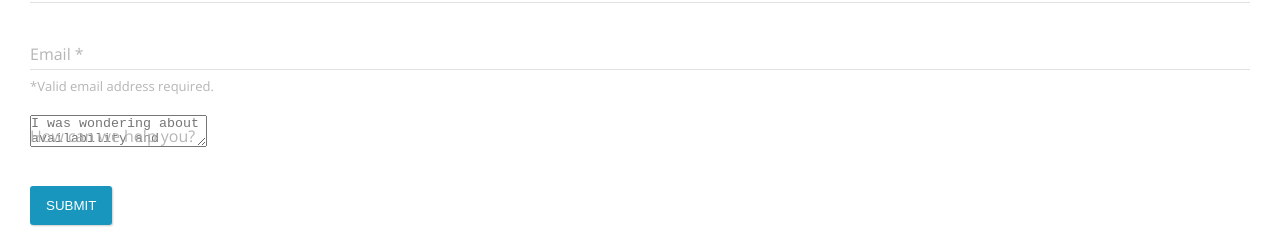
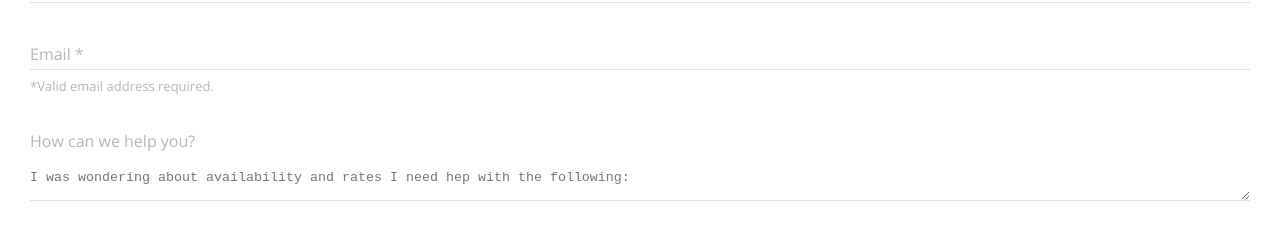
Before and after one commit to Chloesnowzhang/remake-lets-paint-studio, a React (Create React App) app: page / in a window 1280 px wide. Shown: the part 187-425 px from the top of the page. Built offline with nearby package versions, Linux system fonts and the light colour scheme.

Commit message:
Continue Quote

```diff
--- a/src/components/quote/Quote-styles.module.css
+++ b/src/components/quote/Quote-styles.module.css
@@ -75,6 +75,29 @@
   font-size: 13px;
 }
 
+.help {
+  margin-top: 20px;
+}
+
+.container > form > div:nth-last-of-type(2) > label {
+  position: relative;
+  display: block;
+  margin-bottom: 0.8rem;
+  text-align: left;
+}
+
+.help textarea {
+  width: 100%;
+  border-bottom: 1.5px solid var(--quote-border);
+  border-top: 0;
+  border-left: 0;
+  border-right: 0;
+}
+
+.help textarea:focus {
+  border-bottom: 1.5px solid var(--primary-color-light);
+}
+
 .container button {
   margin-top: 34px;
   margin-bottom: 34px;
--- a/src/components/quote/Quote.js
+++ b/src/components/quote/Quote.js
@@ -62,9 +62,12 @@ const Quote = () => {
           </label>
           <span>*Valid email address required.</span>
         </div>
-        <div>
+        <div className={styles.help}>
           <label htmlFor="equiry">How can we help you?</label>
-          <textarea placeholder="I was wondering about availability and rates I need hep with the following:"></textarea>
+          <textarea
+            placeholder="I was wondering about availability and rates I need hep with the following:"
+            id="enquiry"
+          ></textarea>
         </div>
         <button type="submit">SUBMIT</button>
         <div>
```
